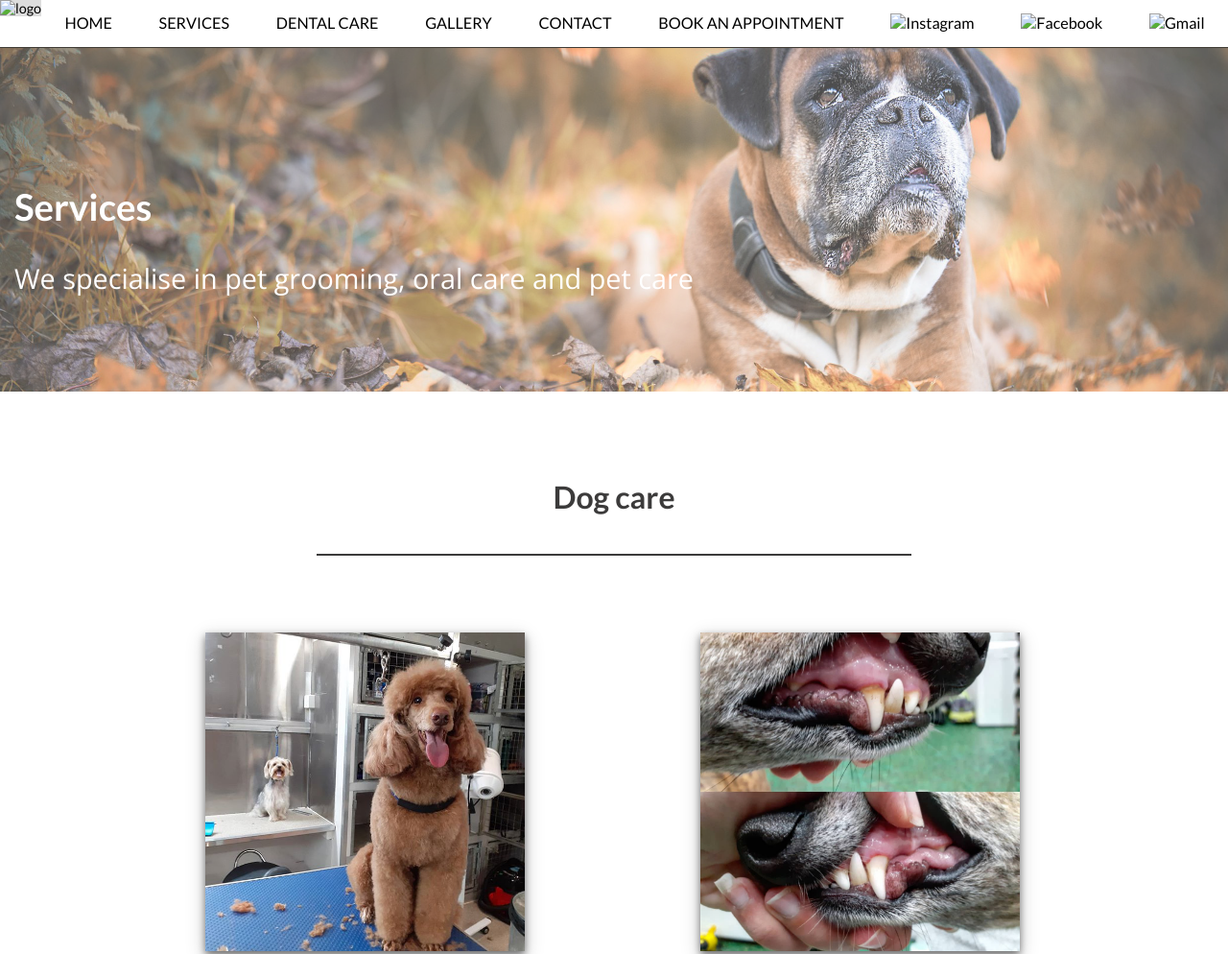
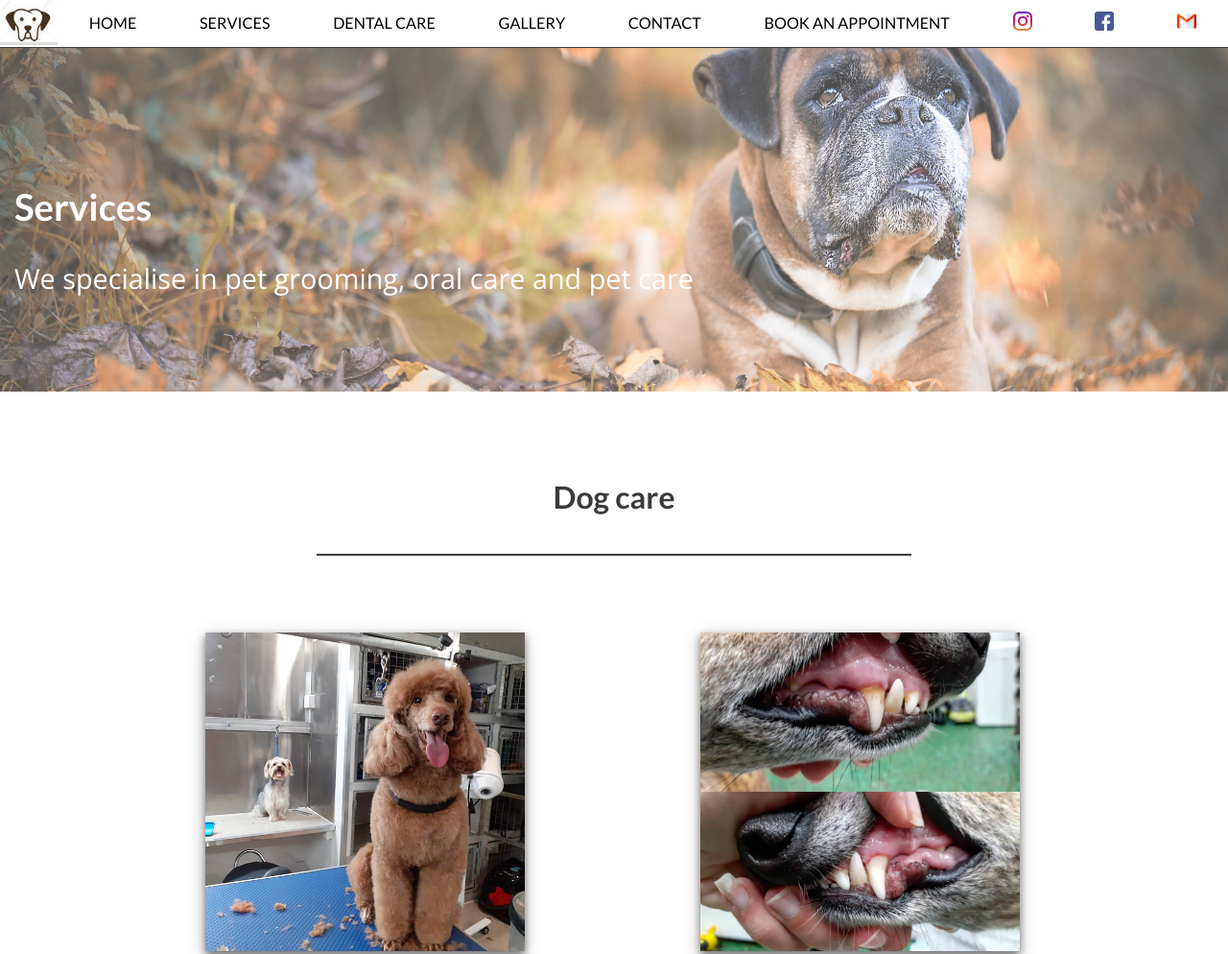
Before and after one commit to NGAlejandro22/NGAlejandro22.github.io, a plain HTML site: page services.html in a window 1280 px wide. Shown: the top 994 px of the page at 96% size. Drawn offline with nearby package versions, Linux system fonts and the light colour scheme; files whose address does not match are found by name.

Commit message:
Update services.html

```diff
--- a/services.html
+++ b/services.html
@@ -14,7 +14,7 @@
                 <div class="navigationbar">
                     <ul>
                         <div class="logo"><a href=#top>
-                        <a href="index.html"><img src="img/dentalcare.jpg" width=60 heigt=60 alt="logo"></a></div>
+                        <a href="index.html"><img src="dentalcare.jpg" width=60 heigt=60 alt="logo"></a></div>
                         <li><a href="index.html">HOME</a></li>
                         <li><a href="services.html">SERVICES</a></li>
                         <li><a href="dentalcare.html">DENTAL CARE</a></li>
@@ -22,9 +22,9 @@
                         <li><a href="gallery2.html">GALLERY</a></li>
                         <li><a href="#footerid">CONTACT</a></li>
                         <li><a href="appointment.html">BOOK AN APPOINTMENT</a></li>
-                        <li><a href="https://www.instagram.com/pawcaresolution/" target="blank"><img src="img/insta.jpg" width=20 heigt=20 alt="Instagram"></a></li>
-                        <li><a href="https://www.facebook.com/marcellaemarika.marottaemariutti" target="blank"><img src="img/fb.jpg" width=20 heigt=20 alt="Facebook"></a></li>
-                        <li><a href="mailto:pawcaresolutions@gmail.com"><img src="img/gmail.jpg" width=20 height=20 alt="Gmail"></a></li>
+                        <li><a href="https://www.instagram.com/pawcaresolution/" target="blank"><img src="insta.jpg" width=20 heigt=20 alt="Instagram"></a></li>
+                        <li><a href="https://www.facebook.com/marcellaemarika.marottaemariutti" target="blank"><img src="fb.jpg" width=20 heigt=20 alt="Facebook"></a></li>
+                        <li><a href="mailto:pawcaresolutions@gmail.com"><img src="gmail.jpg" width=20 height=20 alt="Gmail"></a></li>
                     </ul>
                 </div>
             </nav>
```
